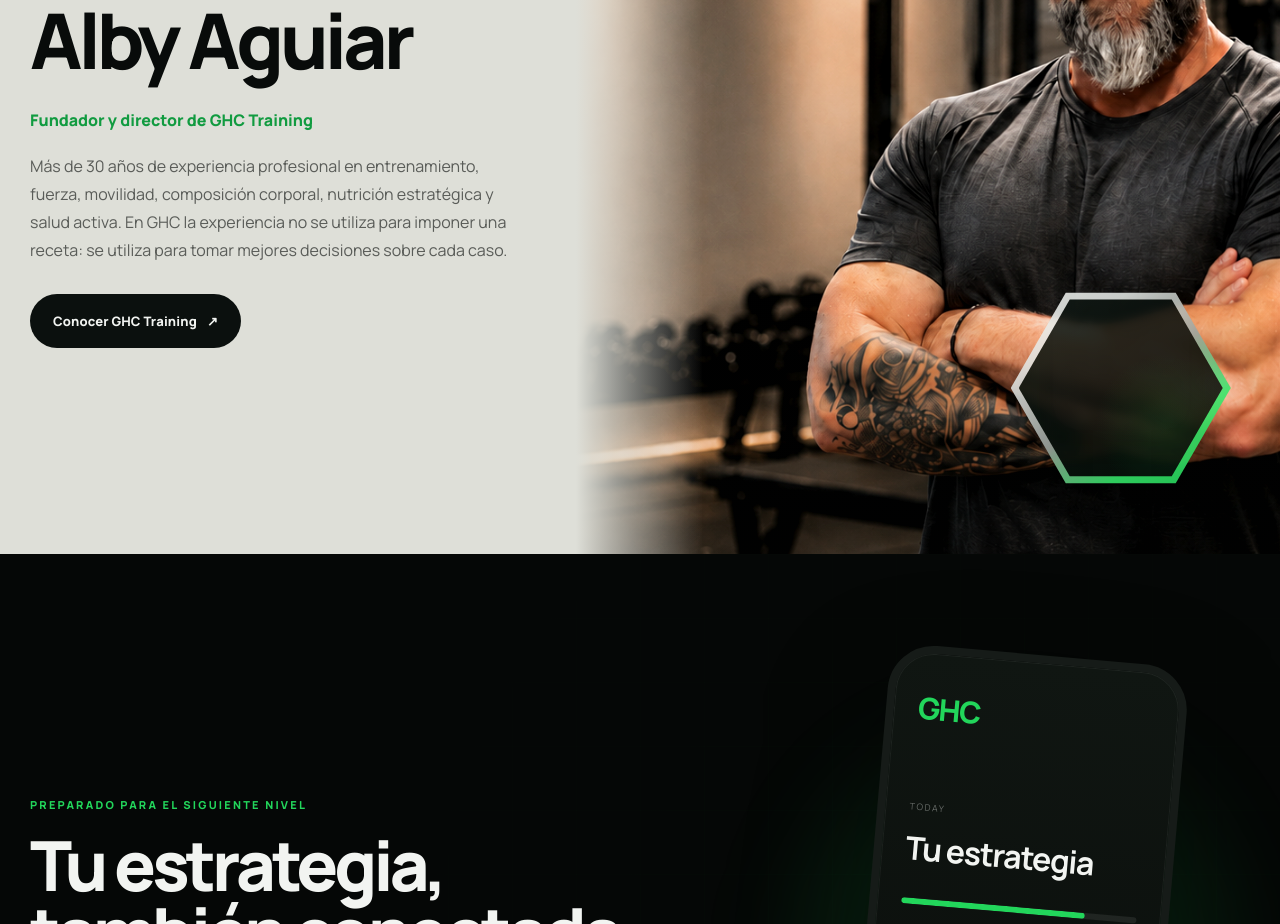
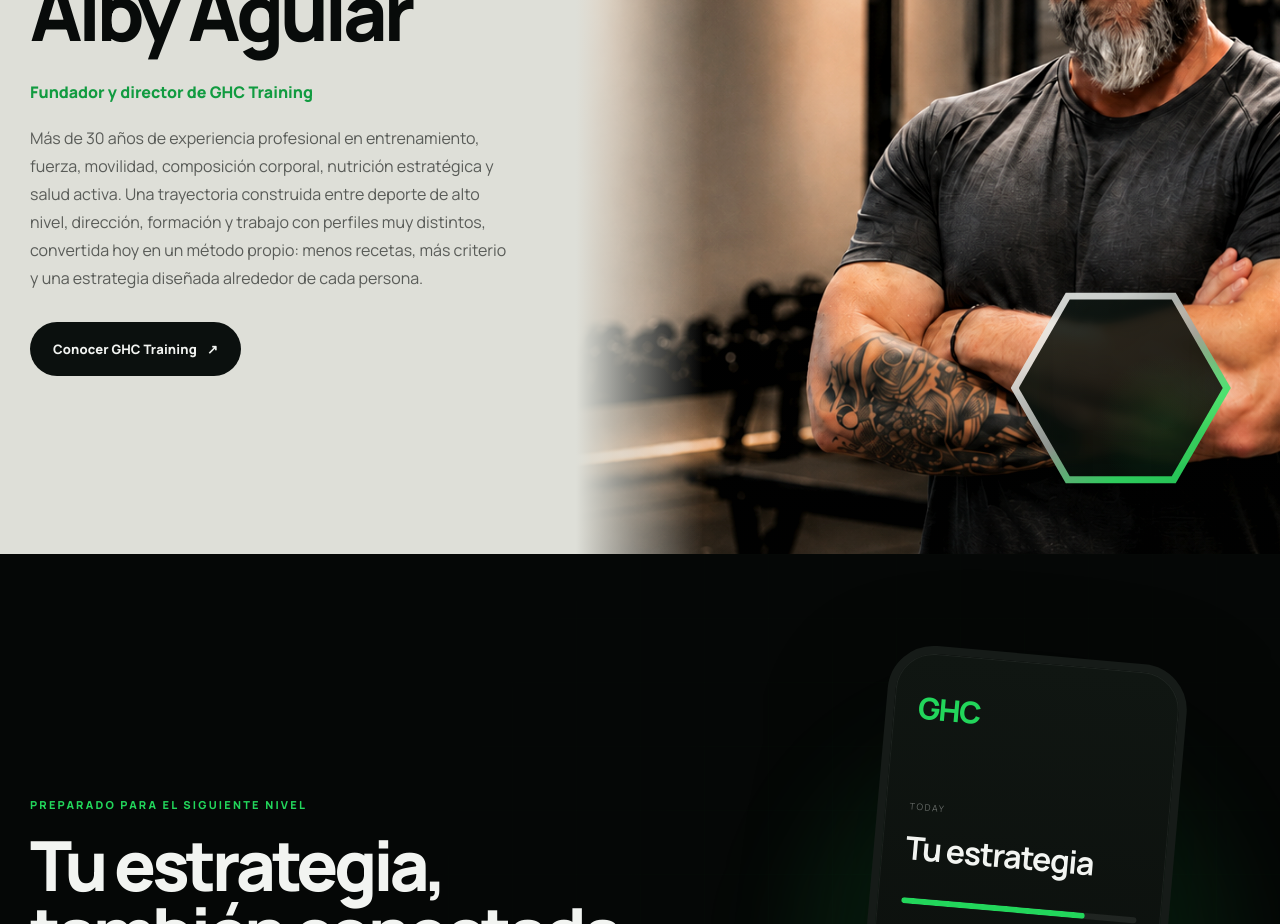
Before and after one commit to albypersonaltrainer-arch/ghc-training-landing, a Next.js app: page / in a window 1280 px wide. Shown: the part 9620-10544 px from the top of the page. Built offline with nearby package versions, Linux system fonts and the light colour scheme; no server answers.

Commit message:
Strengthen founder positioning copy

```diff
--- a/app/page.tsx
+++ b/app/page.tsx
@@ -365,7 +365,7 @@ export default function Home() {
           <h2>Alby Aguiar</h2>
           <p className="ghc26-founder-role">Fundador y director de GHC Training</p>
           <p>
-            Más de 30 años de experiencia profesional en entrenamiento, fuerza, movilidad, composición corporal, nutrición estratégica y salud activa. En GHC la experiencia no se utiliza para imponer una receta: se utiliza para tomar mejores decisiones sobre cada caso.
+            Más de 30 años de experiencia profesional en entrenamiento, fuerza, movilidad, composición corporal, nutrición estratégica y salud activa. Una trayectoria construida entre deporte de alto nivel, dirección, formación y trabajo con perfiles muy distintos, convertida hoy en un método propio: menos recetas, más criterio y una estrategia diseñada alrededor de cada persona.
           </p>
           <a href="/sobre-ghc-training" className="ghc-button ghc-button-dark">Conocer GHC Training <Arrow /></a>
         </div>
```
